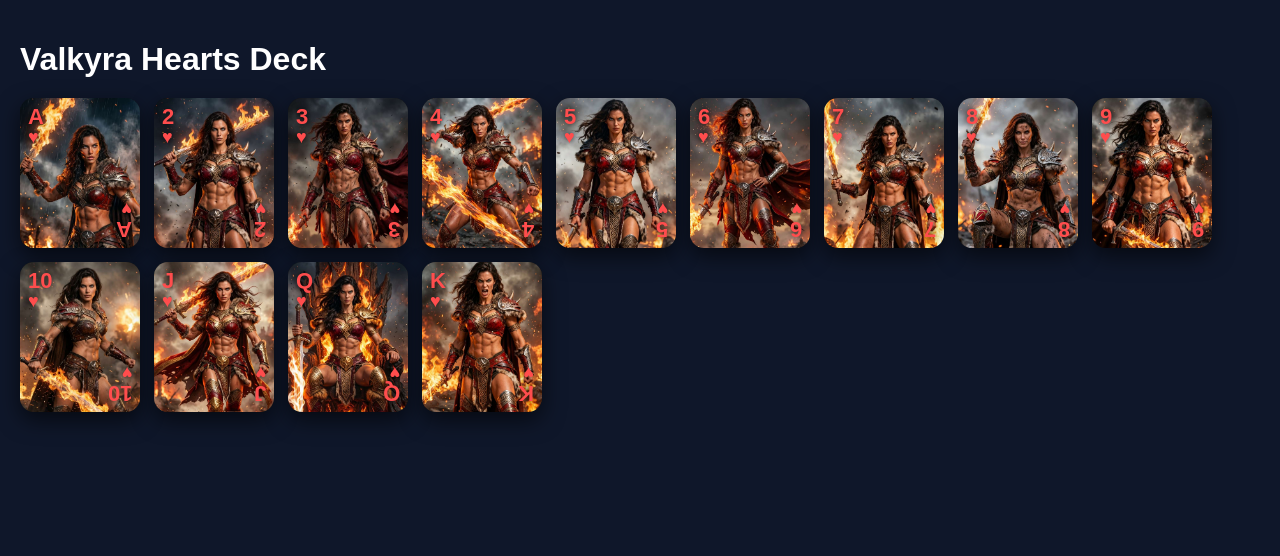
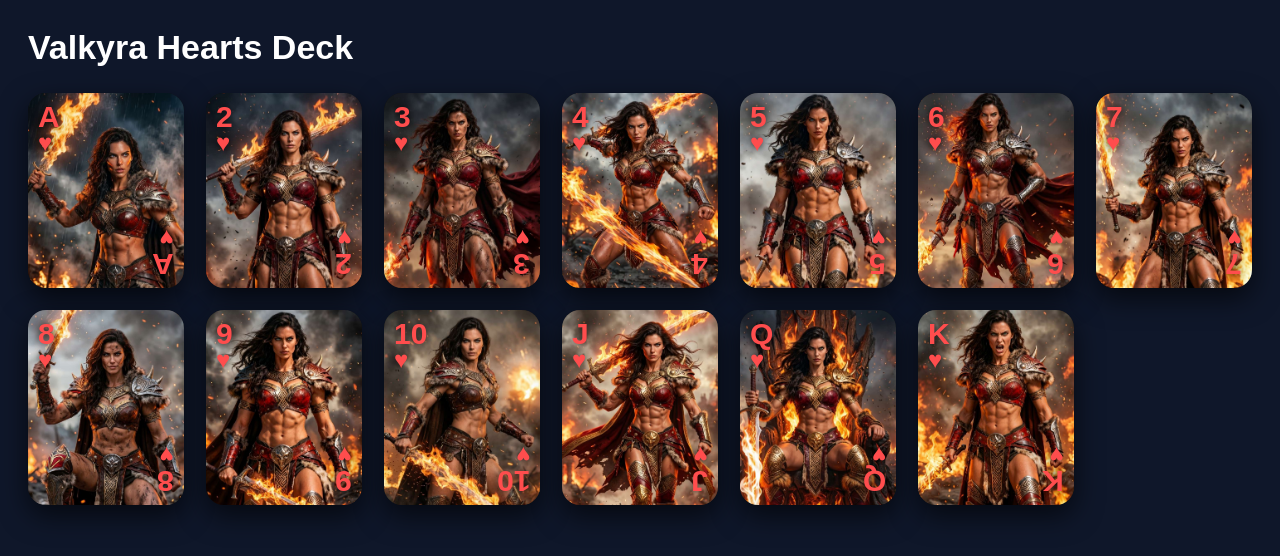
Before and after one commit to PlayYourPhotos/playyourphotos-blackjack, a React (Create React App) app: page /demo in a window 1280 px wide. Shown: the top 556 px of the page. Built offline with nearby package versions, Linux system fonts and the light colour scheme.

Commit message:
Update styles.css

```diff
--- a/src/styles.css
+++ b/src/styles.css
@@ -1,70 +1,107 @@
+* {
+  box-sizing: border-box;
+}
+
 body {
   margin: 0;
-  padding: 0;
-  background: #0f172a;
   font-family: Arial, sans-serif;
-}
-
-.demo-page {
-  min-height: 100vh;
-  padding: 20px;
   background: #0f172a;
 }
 
-.demo-title {
+/* DEMO PAGE */
+.demo-page {
+  min-height: 100vh;
+  padding: 28px;
+  background: #0f172a;
   color: white;
-  margin-bottom: 20px;
-  font-size: 32px;
 }
 
-.card-grid {
-  display: flex;
-  flex-wrap: wrap;
-  gap: 14px;
+.demo-title {
+  margin: 0 0 26px;
+  font-size: 34px;
+  font-weight: 800;
 }
 
+/* GRID */
+.card-grid {
+  display: grid;
+  grid-template-columns: repeat(auto-fill, minmax(150px, 1fr));
+  gap: 22px;
+  max-width: 1240px;
+}
+
+/* CARD */
 .card {
   position: relative;
-  width: 120px;
+  width: 100%;
   aspect-ratio: 4 / 5;
-  border-radius: 14px;
+  border-radius: 18px;
   overflow: hidden;
-  box-shadow: 0 8px 22px rgba(0,0,0,0.6);
-  transition: transform 0.2s ease;
   background: #111;
+  box-shadow: 0 10px 28px rgba(0, 0, 0, 0.65);
+  transition: transform 0.2s ease, box-shadow 0.2s ease;
 }
 
 .card:hover {
-  transform: scale(1.05);
+  transform: translateY(-6px) scale(1.04);
+  box-shadow: 0 18px 38px rgba(0, 0, 0, 0.75);
 }
 
 .card-img {
   width: 100%;
   height: 100%;
   object-fit: cover;
+  display: block;
 }
 
+/* CORNERS */
 .corner {
   position: absolute;
-  font-weight: bold;
-  font-size: 22px;
-  line-height: 1;
-  text-shadow: 0 0 6px rgba(0,0,0,0.9);
   z-index: 5;
+  font-weight: 900;
+  font-size: 30px;
+  line-height: 0.9;
+  text-shadow: 0 0 8px rgba(0, 0, 0, 0.95);
 }
 
 .corner span {
   display: block;
-  font-size: 18px;
+  font-size: 24px;
+  margin-top: 2px;
 }
 
 .top-left {
-  top: 8px;
-  left: 8px;
+  top: 10px;
+  left: 10px;
 }
 
 .bottom-right {
-  bottom: 8px;
-  right: 8px;
+  bottom: 10px;
+  right: 10px;
   transform: rotate(180deg);
 }
+
+/* MOBILE */
+@media (max-width: 640px) {
+  .demo-page {
+    padding: 18px;
+  }
+
+  .demo-title {
+    font-size: 28px;
+    margin-bottom: 18px;
+  }
+
+  .card-grid {
+    grid-template-columns: repeat(2, 1fr);
+    gap: 14px;
+  }
+
+  .corner {
+    font-size: 28px;
+  }
+
+  .corner span {
+    font-size: 22px;
+  }
+}
```
